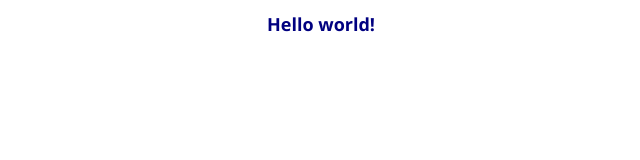
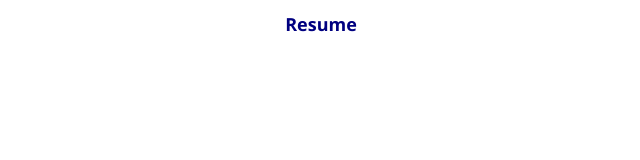
Before and after one commit to IgorSuharev/Simple-Page, a plain HTML site: page index.html in a window 1280 px wide. Shown: the full height of the page, 319-959 px from the left. Drawn offline with Linux system fonts and the light colour scheme.

Commit message:
Update index.html

```diff
--- a/index.html
+++ b/index.html
@@ -6,11 +6,11 @@
     <meta name="viewport" content="width=device-width, initial-scale=1.0">
     <link rel="shortcut icon" href="favicon.ico" type="image/x-icon">
     <link rel="stylesheet" href="styles/styles.css">
-    <title>Document</title>
+    <title>Resume</title>
 </head>
 
 <body>
-    <h1>Hello world!</h1>
+    <h1>Resume</h1>
 </body>
 
 </html>
```
